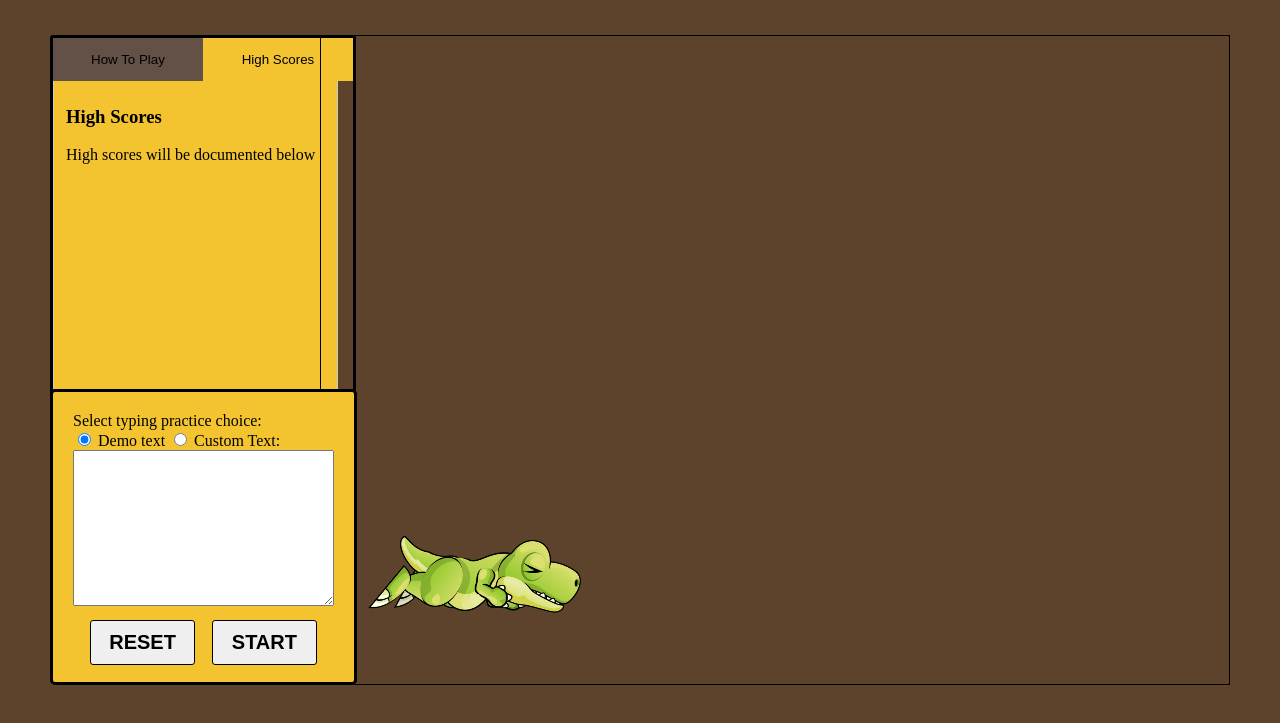
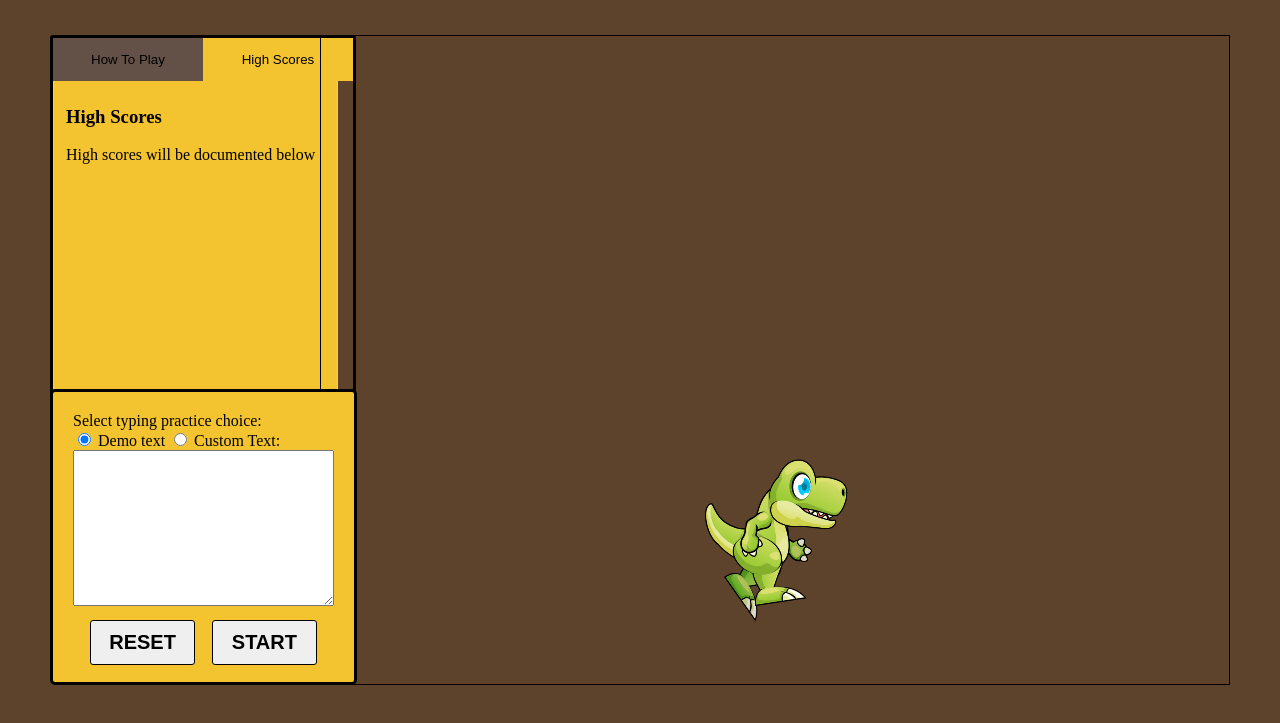
Before and after one commit to winterfreddy/dino-dash, a website: page index.html in a window 1280 px wide. Both pictures are taken after a click on the button "START". Shown: the part 65-788 px from the top of the page. Drawn offline with Linux system fonts and the light colour scheme.

Commit message:
Logic for dino to walk to run

```diff
--- a/index.html
+++ b/index.html
@@ -55,7 +55,7 @@
                 <textarea name="" id="" cols="30" rows="10"></textarea>
                 <div class="game-actions">
                     <button class="game-reset" onclick="dinoAction('i')">RESET</button>
-                    <button class="game-start" onclick="dinoAction('d')">START</button>
+                    <button class="game-start" onclick="dinoAction('w')">START</button>
                 </div>
             </div>
         </div>
--- a/public/stylesheets/layout.css
+++ b/public/stylesheets/layout.css
@@ -118,7 +118,7 @@ body {
 
 .canvas {
     position: absolute;
-    width: 30%;
+    width: 100%;
     height: 30%;
     bottom: 50px;
 }
--- a/src/dinosaur.js
+++ b/src/dinosaur.js
@@ -11,7 +11,7 @@ tripDinoCharacter.src = "../public/images/css_sprites_trip.png";
 let deadDinoCharacter = new Image();
 deadDinoCharacter.src = "../public/images/css_sprites_dead.png";
 
-let canvasWidth = 700;
+let canvasWidth = 2500;
 let canvasHeight = 500;
 let dinoWidth = 700;
 let dinoHeight = 492;
@@ -46,8 +46,14 @@ function updateFrame() {
     ctx.clearRect(x, y, dinoWidth, dinoHeight);
     let frameLength;
     if(walk) {
+        while(x < 500) {
+            x += 1;
+        }
         frameLength = walkFrameLength;
-    } else if(run) {
+    } else if( (x >= 500) || run) {
+        while(x < 1000) {
+            x += 1;
+        }
         frameLength = runFrameLength;
     } else if(jump) {
         frameLength = jumpFrameLength;
@@ -68,6 +74,9 @@ function drawImage() {
     let dinoCharacter;
     if(walk) {
         dinoCharacter = walkDinoCharacter;
+        if(x >= 500) {
+            dinoAction("r");
+        }
     } else if(run) {
         dinoCharacter = runDinoCharacter;
     } else if(jump) {
@@ -91,6 +100,9 @@ function dinoAction(action) {
     dead = false;
 
     if(action === "i") {
+        ctx.clearRect(x, y, dinoWidth, dinoHeight);
+        x = 0;
+        y = 0;
         idle = true;
     } else if(action === "w") {
         walk = true;
```
